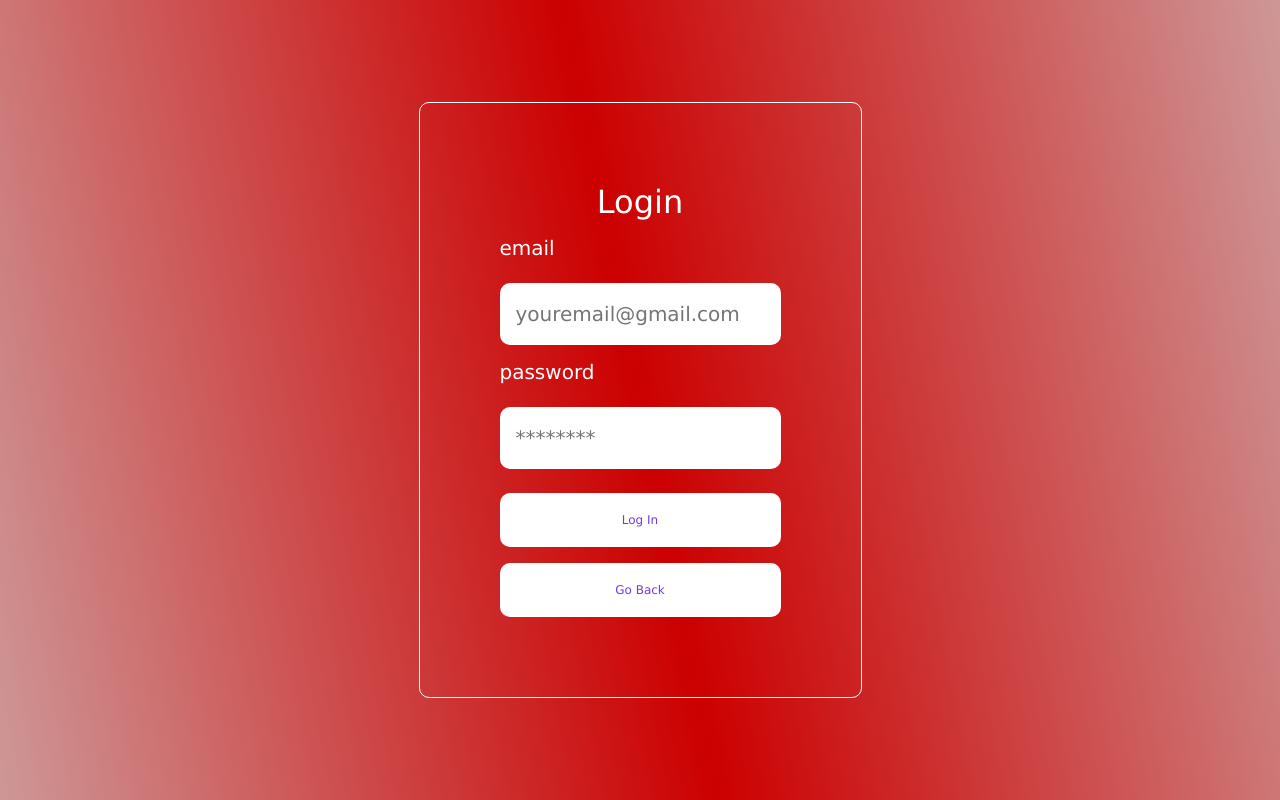
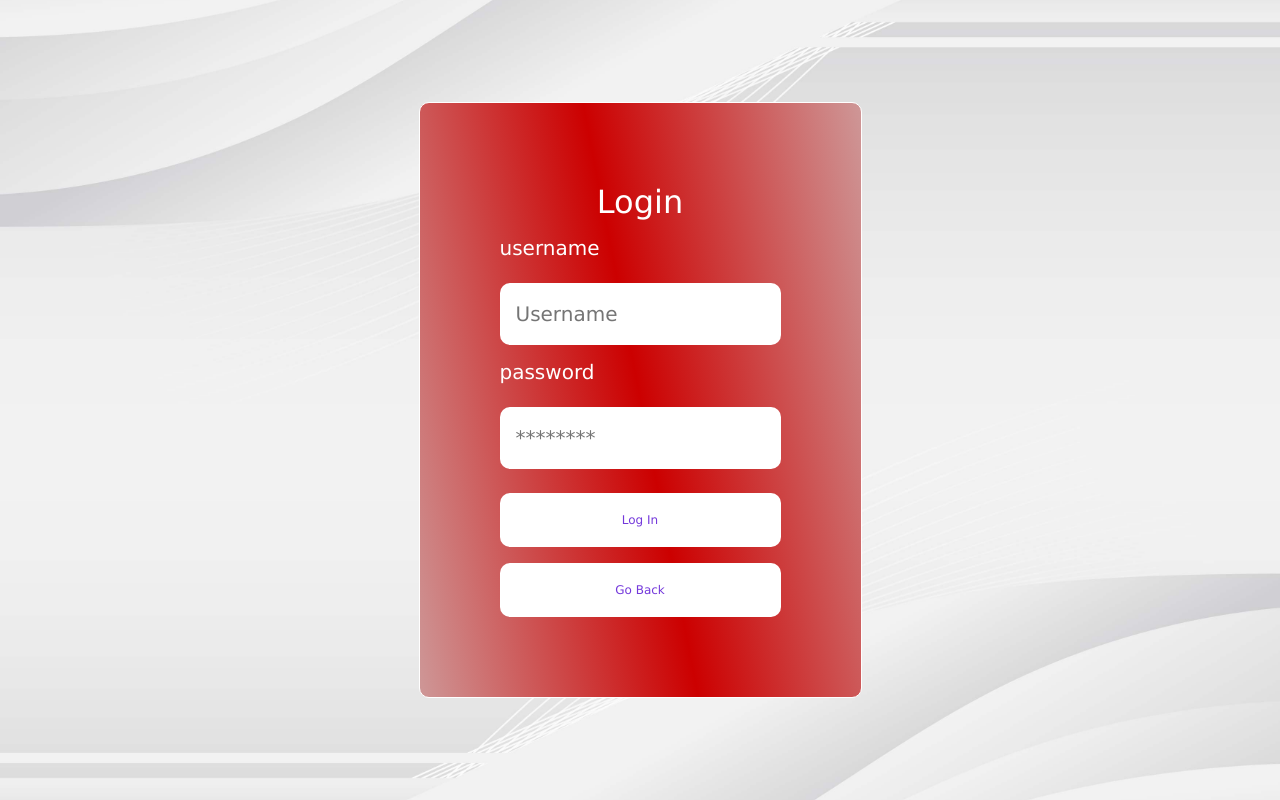
Before and after one commit to fizharoon/Globidea_Capstone, a React (Create React App) app in the folder Globidea/frontend/: page /adminsignin in a window 1280 px wide. Built offline with nearby package versions, Linux system fonts and the light colour scheme.

Commit message:
Change the Login interface Remove the redundant login button on the homepage

```diff
--- a/Globidea/frontend/src/Pages/Login.css
+++ b/Globidea/frontend/src/Pages/Login.css
@@ -1,3 +1,11 @@
+body {
+  background-image: url("../assets/backgroundimg-4.jpg");
+  background-size: cover;
+  background-repeat: no-repeat;
+  background-position: center center;
+  background-attachment: fixed;
+}
+
 .App {
   text-align: center;
   display: flex;
@@ -5,8 +13,13 @@
   align-items: center;
   justify-content: center;
   color: white;
-  background-image: linear-gradient(79deg, #ce9797, #cc0000, #ce9797);
+
 }
+
+.auth-form-container {
+  background: linear-gradient(79deg, #ce9797, #cc0000, #ce9797);
+}
+
 
 .auth-form-container, .login-form, .register-form {
   display: flex;
--- a/Globidea/frontend/src/Pages/Login.jsx
+++ b/Globidea/frontend/src/Pages/Login.jsx
@@ -1,12 +1,14 @@
 import React, { useState } from "react";
 import './Login.css';
+
+
 export const Login = (props) => {
-    const [email, setEmail] = useState('');
+    const [username, setUsername] = useState('');
     const [pass, setPass] = useState('');
 
     const handleSubmit = (e) => {
         e.preventDefault();
-        console.log(email);
+        console.log(username);
     };
 
     const handleGoBack = () => {
@@ -17,8 +19,8 @@ export const Login = (props) => {
         <div className="auth-form-container">
             <h2>Login</h2>
             <form className="login-form" onSubmit={handleSubmit}>
-                <label htmlFor="email">email</label>
-                <input value={email} onChange={(e) => setEmail(e.target.value)}type="email" placeholder="youremail@gmail.com" id="email" name="email" />
+                <label htmlFor="username">username</label>
+                <input value={username} onChange={(e) => setUsername(e.target.value)} type="text" placeholder="Username" id="username" name="username" />
                 <label htmlFor="password">password</label>
                 <input value={pass} onChange={(e) => setPass(e.target.value)} type="password" placeholder="********" id="password" name="password" />
                 <button type="submit">Log In</button>
--- a/Globidea/frontend/src/Pages/index.js
+++ b/Globidea/frontend/src/Pages/index.js
@@ -42,9 +42,9 @@ const Home = () => {
           </div>
         </Link>
       </div>
-      <button>
+      {/* <button>
         <Link to="/adminsignin">Admin signin</Link>
-      </button>
+      </button> */}
     </div>
   );
 };
```
